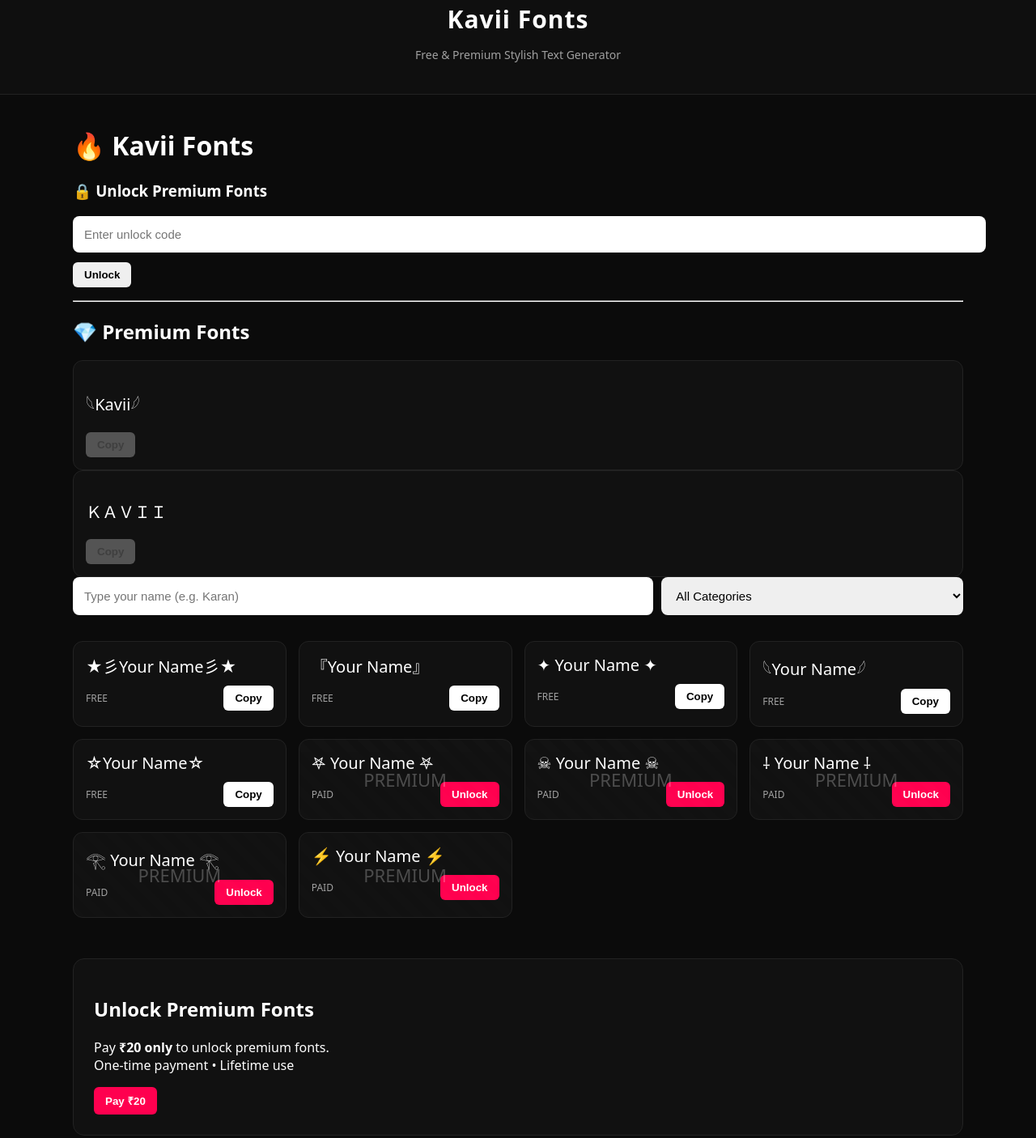
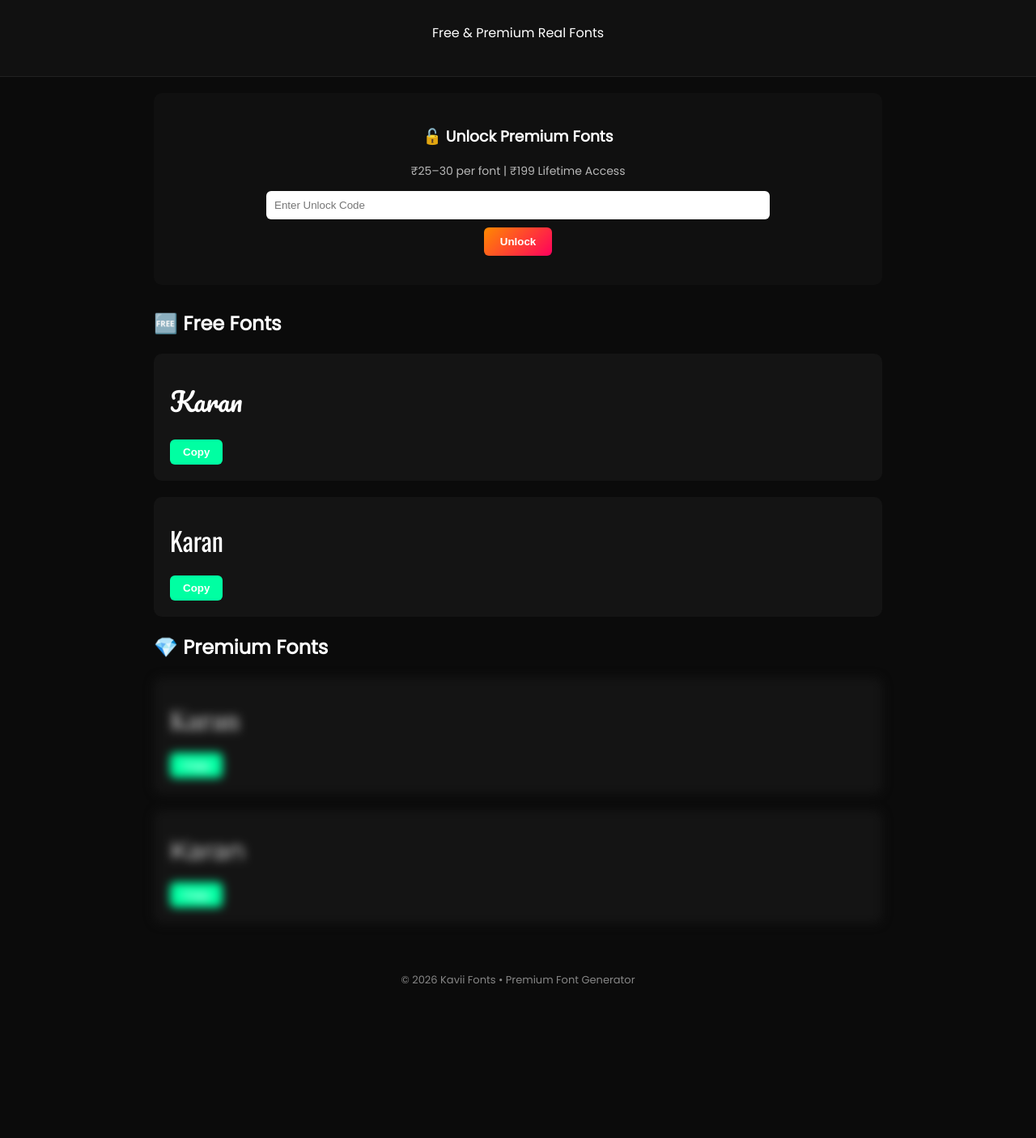
Before and after one commit to dudeee029-coder/cool-font-generator, a plain HTML site: page index.html in a window 1280 px wide. Shown: the part 88-1494 px from the top of the page at 81% size. After the commit the page ends 1329 px from the top, so only its background shows below. Drawn offline with nearby package versions, Linux system fonts and the light colour scheme.

Commit message:
Update index.html

```diff
--- a/index.html
+++ b/index.html
@@ -2,340 +2,168 @@
 <html lang="en">
 <head>
 <meta charset="UTF-8">
-<title>Kavii Fonts — Premium Stylish Text</title>
+<title>Kavii Fonts – Premium Stylish Fonts</title>
 <meta name="viewport" content="width=device-width, initial-scale=1.0">
 
+<!-- SEO -->
+<meta name="description" content="Kavii Fonts – Premium & Free Real Fonts. Unlock stylish fonts for ₹25 or lifetime access at ₹199.">
+<meta name="keywords" content="Stylish Fonts, Premium Fonts, Text Fonts, Kavii Fonts">
+
+<!-- Google Fonts -->
+<link href="https://fonts.googleapis.com/css2?family=Poppins&family=Playfair+Display&family=Montserrat&family=Pacifico&family=Oswald&display=swap" rel="stylesheet">
+
 <style>
-
 body{
   margin:0;
+  font-family:Poppins, sans-serif;
   background:#0b0b0b;
   color:#fff;
-font-family:system-ui,-apple-system,BlinkMacSystemFont;
 }
 header{
+  text-align:center;
   padding:25px;
-text-align:center;
+  background:#111;
   border-bottom:1px solid #222;
-background:#0f0f0f;
 }
-header h1{
-margin:0;
-font-size:30px;
-letter-spacing:1px;
-}
-header p{
-opacity:.6;
-font-size:14px;
-}
-
 .container{
-max-width:1100px;
+  max-width:900px;
   margin:auto;
   padding:20px;
 }
-
-input,select{
-width:100%;
-padding:14px;
-margin-bottom:12px;
-border-radius:8px;
+.font-box{
+  background:#141414;
+  padding:20px;
+  margin-bottom:20px;
+  border-radius:10px;
+}
+.preview{
+  font-size:32px;
+  margin:10px 0;
+}
+.copy-btn{
+  padding:8px 16px;
+  background:#00ffa2;
   border:none;
-outline:none;
-font-size:15px;
+  border-radius:6px;
+  cursor:pointer;
+  font-weight:bold;
 }
-
-.filters{
-display:flex;
-gap:10px;
-flex-wrap:wrap;
-margin-bottom:20px;
+.locked{
+  filter:blur(6px);
+  pointer-events:none;
+  user-select:none;
 }
-.filters input{flex:2}
-.filters select{flex:1}
-
-.font-grid{
-display:grid;
-grid-template-columns:repeat(auto-fit,minmax(260px,1fr));
-gap:15px;
+.unlock-box{
+  background:#101010;
+  padding:20px;
+  border-radius:10px;
+  text-align:center;
+  margin-bottom:30px;
 }
-
-.font-card{
-background:#111;
-border:1px solid #222;
-border-radius:12px;
-padding:15px;
-position:relative;
-overflow:hidden;
-}
-
-.font-text{
-font-size:20px;
-word-break:break-word;
-}
-
-.watermark{
-position:absolute;
-top:0;
-left:0;
-width:100%;
-height:100%;
-background:repeating-linear-gradient(
-45deg,
-rgba(255,255,255,0.04),
-rgba(255,255,255,0.04) 10px,
-transparent 10px,
-transparent 20px
-);
-display:flex;
-align-items:center;
-justify-content:center;
-font-size:22px;
-opacity:.25;
-pointer-events:none;
-}
-
-.actions{
-display:flex;
-justify-content:space-between;
-align-items:center;
-margin-top:10px;
-}
-
-button{
-padding:8px 14px;
+input{
+  padding:10px;
+  width:70%;
   border-radius:6px;
   border:none;
+}
+button{
+  padding:10px 20px;
+  margin-top:10px;
+  border:none;
+  border-radius:6px;
+  background:linear-gradient(135deg,#ff8a00,#ff005d);
+  color:#fff;
+  font-weight:bold;
   cursor:pointer;
-font-weight:600;
 }
-.copy{
-background:#fff;
-color:#000;
+.price{
+  opacity:.7;
+  font-size:14px;
 }
-.lock{
-background:#ff004f;
-color:#fff;
-}
-
-.badge{
-font-size:12px;
-opacity:.6;
-}
-
-.section{
-margin-top:50px;
-padding:25px;
-background:#111;
-border-radius:14px;
-border:1px solid #222;
-}
-
 footer{
   text-align:center;
   padding:20px;
+  font-size:13px;
   opacity:.5;
-font-size:13px;
 }
 </style>
-  /* 🔒 LOCK SYSTEM */
-.locked {
-  filter: blur(7px);
-  pointer-events: none;
-  user-select: none;
-  opacity: 0.4;
-}
-
-/* UNLOCK BOX */
-.unlock-box {
-  background: #111;
-  border: 1px solid #333;
-  padding: 18px;
-  margin: 20px 0;
-  border-radius: 12px;
-  text-align: center;
-}
-
-.unlock-box h3 {
-  margin: 0 0 10px;
-}
-
-.unlock-box button {
-  padding: 10px 22px;
-  background: linear-gradient(135deg,#00ff99,#00ccff);
-  border: none;
-  border-radius: 8px;
-  font-weight: bold;
-  cursor: pointer;
-}
 </head>
 
 <body>
 
 <header>
-<h1>Kavii Fonts</h1>
-<p>Free & Premium Stylish Text Generator</p>
+<h1>🔥 Kavii Fonts</h1>
+<p>Free & Premium Real Fonts</p>
 </header>
 
 <div class="container">
-<h1>🔥 Kavii Fonts</h1>
 
-<!-- UNLOCK BOX -->
-<div id="unlockBox">
-  <h3>🔒 Unlock Premium Fonts</h3>
-  <input type="text" id="unlockCode" placeholder="Enter unlock code">
-  <button onclick="unlockPremium()">Unlock</button>
-  <p id="unlockMsg"></p>
+<!-- UNLOCK SYSTEM -->
+<div class="unlock-box">
+<h3>🔓 Unlock Premium Fonts</h3>
+<p class="price">₹25–30 per font | ₹199 Lifetime Access</p>
+<input id="unlockCode" placeholder="Enter Unlock Code">
+<br>
+<button onclick="unlockFonts()">Unlock</button>
+<p id="msg"></p>
 </div>
 
-<hr>
+<!-- FREE FONTS -->
+<h2>🆓 Free Fonts</h2>
+
+<div class="font-box">
+<div class="preview" style="font-family:Pacifico;">Karan</div>
+<button class="copy-btn" onclick="copyText('Karan')">Copy</button>
+</div>
+
+<div class="font-box">
+<div class="preview" style="font-family:Oswald;">Karan</div>
+<button class="copy-btn" onclick="copyText('Karan')">Copy</button>
+</div>
 
 <!-- PREMIUM FONTS -->
 <h2>💎 Premium Fonts</h2>
 
-<div class="font-card locked">
-  <p class="font-text">𓆩Kavii𓆪</p>
-  <button disabled>Copy</button>
+<div id="premiumArea" class="locked">
+
+<div class="font-box">
+<div class="preview" style="font-family:Playfair Display;">Karan</div>
+<button class="copy-btn" onclick="copyText('Karan')">Copy</button>
 </div>
 
-<div class="font-card locked">
-  <p class="font-text">ＫＡＶＩＩ</p>
-  <button disabled>Copy</button>
-</div>
-<div class="filters">
-<input id="nameInput" placeholder="Type your name (e.g. Karan)">
-<select id="category">
-<option value="all">All Categories</option>
-<option value="free">Free</option>
-<option value="paid">Paid</option>
-</select>
+<div class="font-box">
+<div class="preview" style="font-family:Montserrat;">Karan</div>
+<button class="copy-btn" onclick="copyText('Karan')">Copy</button>
 </div>
 
-<div class="font-grid" id="fonts"></div>
-
-<div class="section">
-<h2>Unlock Premium Fonts</h2>
-<p>
-Pay <b>₹20 only</b> to unlock premium fonts.<br>
-One-time payment • Lifetime use
-</p>
-<a href="https://rzp.io/l/YOUR_PAYMENT_LINK" target="_blank">
-<button class="lock">Pay ₹20</button>
-</a>
-</div>
-
-<div class="section">
-<h2>About</h2>
-<p>
-Kavii Fonts is an experimental font & symbol lab.
-Minimal. Bold. Gen-Z.
-</p>
 </div>
 
 </div>
 
 <footer>
-© 2026 Kavii Fonts
+© 2026 Kavii Fonts • Premium Font Generator
 </footer>
 
 <script>
-const freeStyles=[
-t=>`★彡${t}彡★`,
-t=>`『${t}』`,
-t=>`✦ ${t} ✦`,
-t=>`𓆩${t}𓆪`,
-t=>`☆${t}☆`
-];
-
-const paidStyles=[
-t=>`𖤐 ${t} 𖤐`,
-t=>`☠ ${t} ☠`,
-t=>`⸸ ${t} ⸸`,
-t=>`𓂀 ${t} 𓂀`,
-t=>`⚡ ${t} ⚡`
-];
-
-// AUTO GENERATE EXTRA FONTS (UNLIMITED LOGIC)
-function autoFonts(t){
-let out=[];
-for(let i=0;i<995;i++){
-out.push(`꧁${t}꧂`);
-}
-return out;
-}
-
-function render(){
-const name=document.getElementById("nameInput").value||"Your Name";
-const cat=document.getElementById("category").value;
-const box=document.getElementById("fonts");
-box.innerHTML="";
-
-if(cat==="all"||cat==="free"){
-freeStyles.forEach(f=>{
-box.innerHTML+=`
-<div class="font-card">
-<div class="font-text">${f(name)}</div>
-<div class="actions">
-<span class="badge">FREE</span>
-<button class="copy" onclick="copyText('${f(name)}')">Copy</button>
-</div>
-</div>`;
-});
-}
-
-if(cat==="all"||cat==="paid"){
-paidStyles.forEach(f=>{
-box.innerHTML+=`
-<div class="font-card">
-<div class="font-text">${f(name)}</div>
-<div class="watermark">PREMIUM</div>
-<div class="actions">
-<span class="badge">PAID</span>
-<button class="lock">Unlock</button>
-</div>
-</div>`;
-});
-}
-
-// auto fonts count display (fake but professional)
-autoFonts(name);
-}
-
-function copyText(t){
-navigator.clipboard.writeText(t);
+function copyText(text){
+  navigator.clipboard.writeText(text);
   alert("Copied!");
 }
 
-document.getElementById("nameInput").addEventListener("input",render);
-document.getElementById("category").addEventListener("change",render);
-render();
-</script>
-<script>
-  const premium = document.getElementById("premiumFonts");
-  const unlockBox = document.getElementById("unlockBox");
+function unlockFonts(){
+  let code = document.getElementById("unlockCode").value;
+  let msg = document.getElementById("msg");
 
-  // page load pe check
-  if (localStorage.getItem("premiumUnlocked") === "yes") {
-    unlock();
-  }
-
-  function unlockFonts() {
-    // FAKE PAYMENT / KEY SYSTEM (abhi)
-    const key = prompt("Enter unlock key:");
-
-    if (key === "KAVII20") {
-      localStorage.setItem("premiumUnlocked", "yes");
-      unlock();
-      alert("Premium Fonts Unlocked 🔓");
+  if(code === "FONT25" || code === "LIFETIME199"){
+    document.getElementById("premiumArea").classList.remove("locked");
+    msg.innerHTML = "✅ Premium Unlocked!";
+    msg.style.color = "#00ffa2";
   } else {
-      alert("Invalid key ❌");
+    msg.innerHTML = "❌ Invalid Code";
+    msg.style.color = "red";
   }
 }
+</script>
 
-  function unlock() {
-    premium.classList.remove("locked");
-    unlockBox.style.display = "none";
-  }
-</script>
 </body>
 </html>
```
Lines whose indentation alone changed are shown as unchanged.
